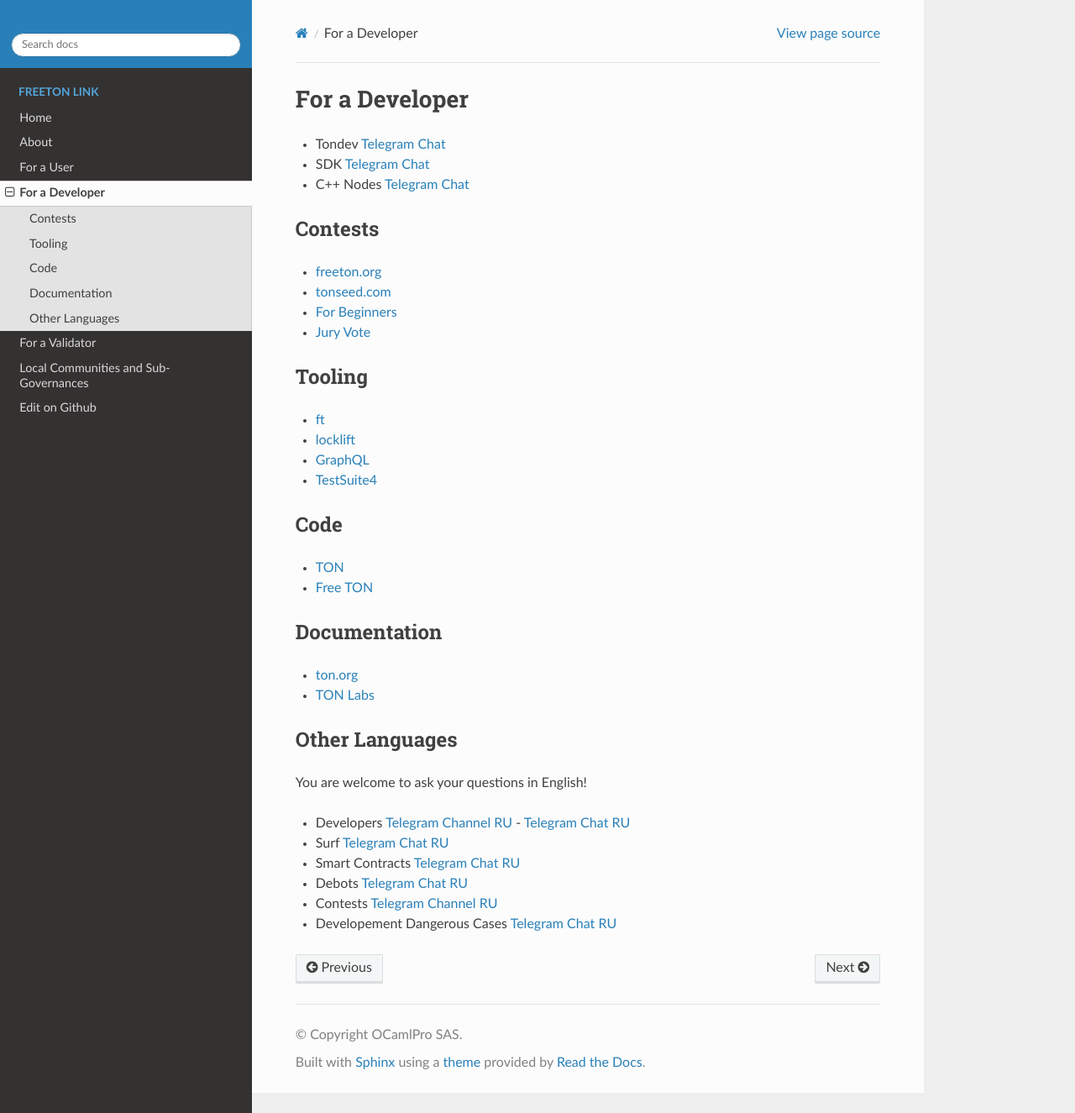
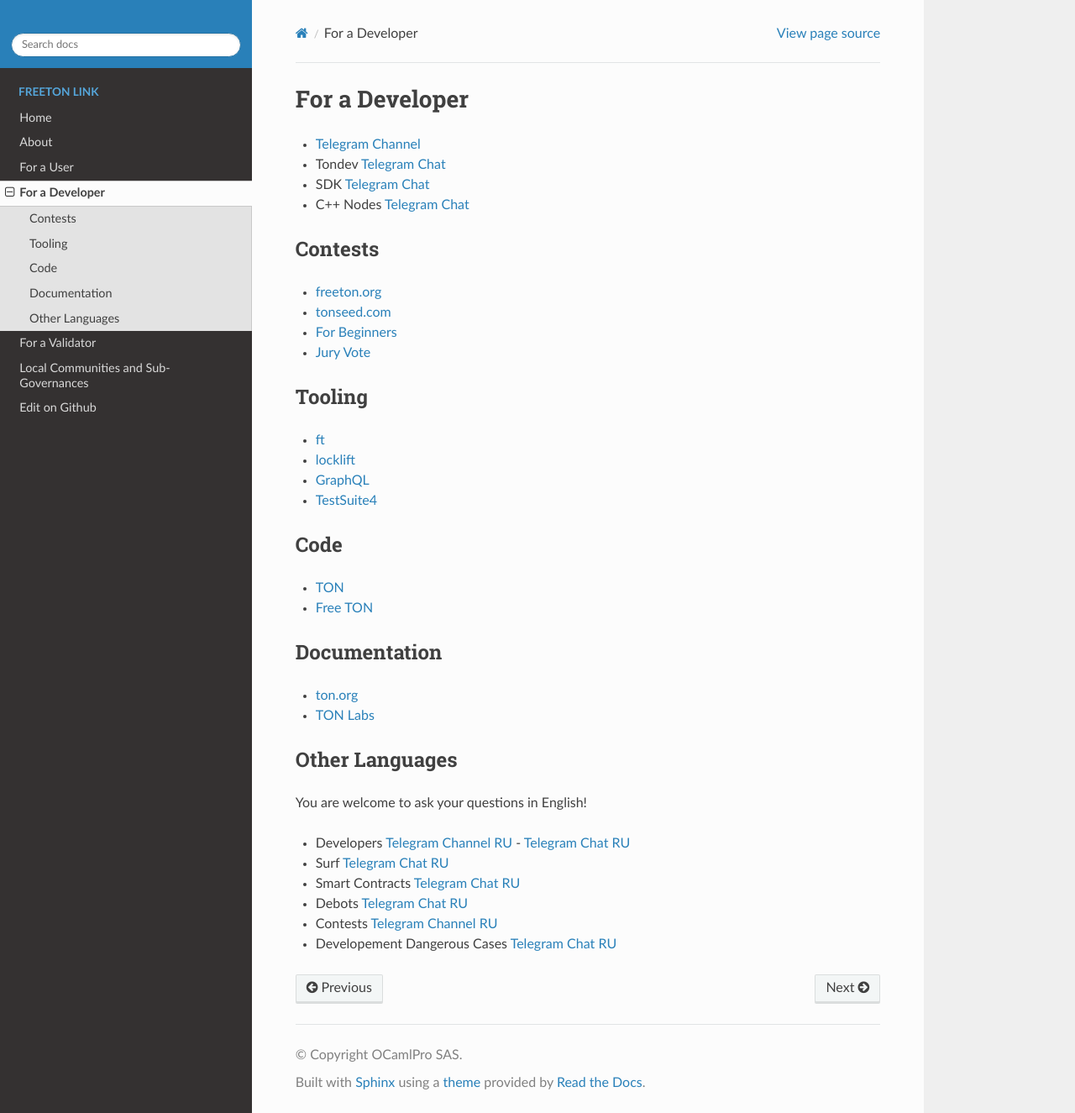
Before and after one commit to OCamlPro/www.freeton.link, a Sphinx documentation site: the page built from sphinx/developer.rst, in a window 1280 px wide and 1325 px high. Shown: the whole window at 84% size. Built offline with Sphinx 7.4.7 and the Read the Docs theme 2.0.0, drawn with Linux system fonts in a browser that asks for light colours; the version number could not be read and is left out.

Commit message:
petits changements

```diff
--- a/sphinx/developer.rst
+++ b/sphinx/developer.rst
@@ -1,5 +1,6 @@
 For a Developer
 ===============
+* `Telegram Channel <https://t.me/TON_DEV>`_
 * Tondev `Telegram Chat <https://t.me/tondev_en>`_
 * SDK `Telegram Chat <https://t.me/ton_sdk>`_
 * C++ Nodes `Telegram Chat <https://t.me/freeton_cpp>`_
```
